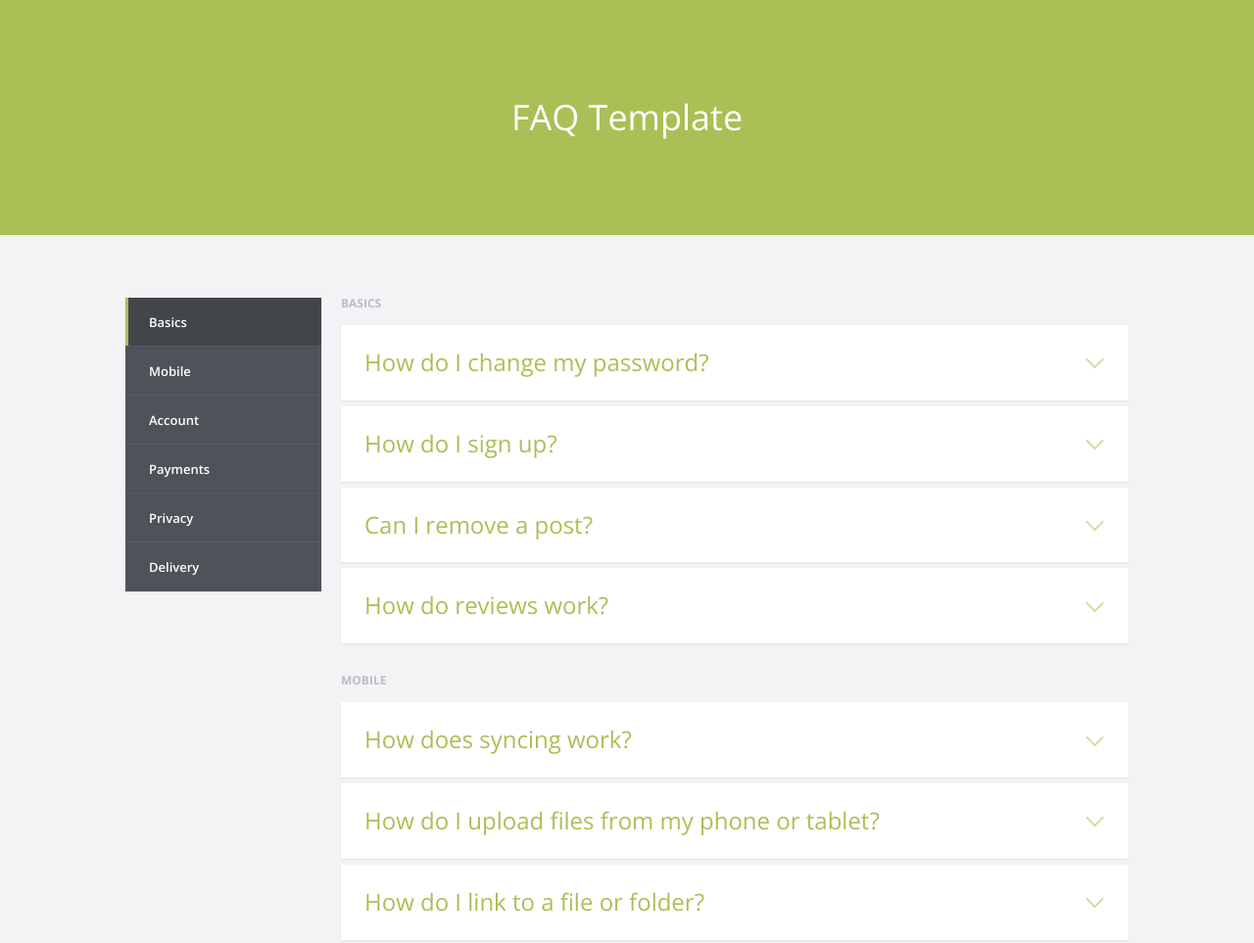
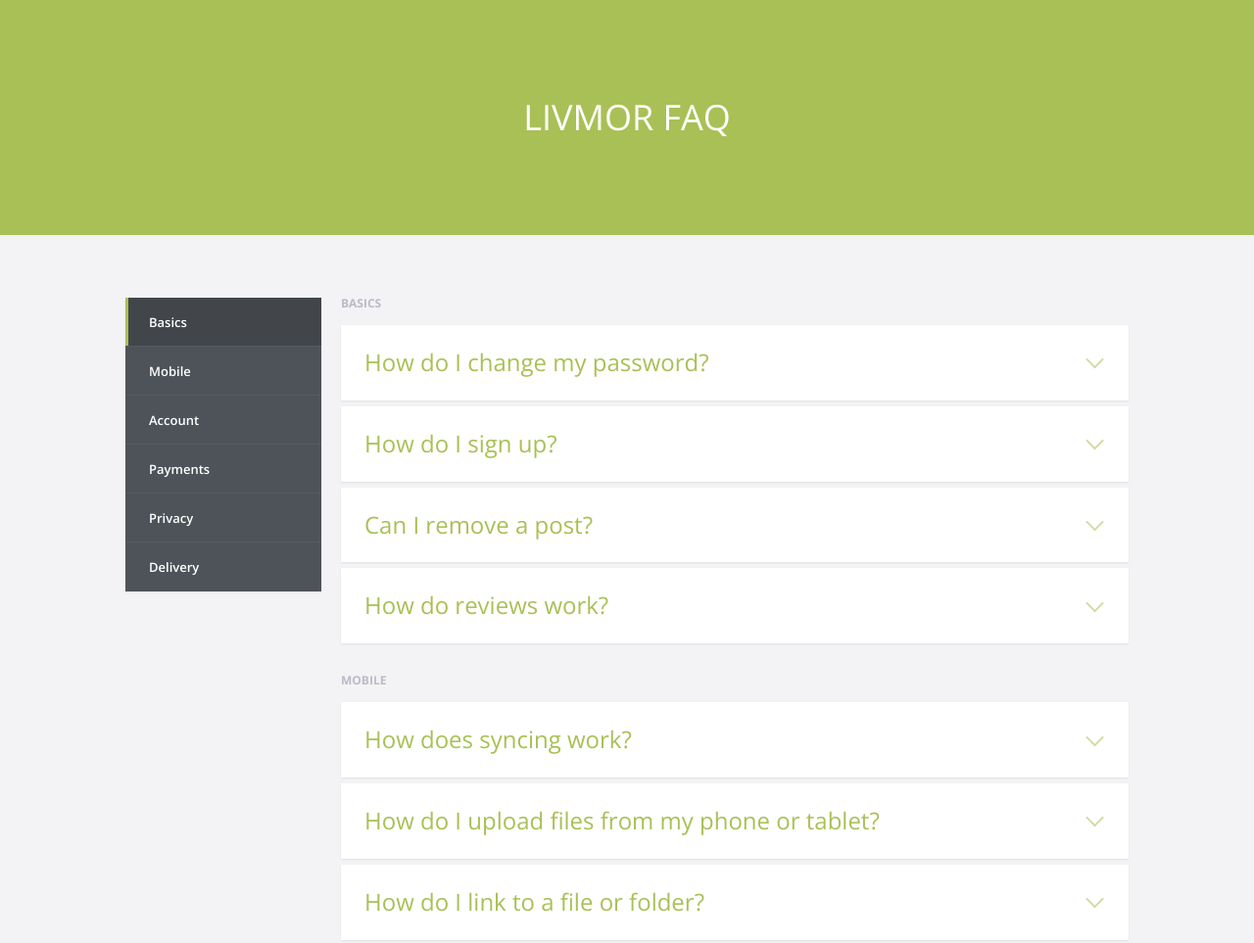
Before and after one commit to jonkaneshiro/faq, a plain HTML site: page index.html in a window 1280 px wide. Shown: the top 963 px of the page at 98% size. Drawn offline with nearby package versions, Linux system fonts and the light colour scheme.

Commit message:
lm-custom

```diff
--- a/index.html
+++ b/index.html
@@ -9,11 +9,11 @@
 	<link rel="stylesheet" href="css/reset.css"> <!-- CSS reset -->
 	<link rel="stylesheet" href="css/style.css"> <!-- Resource style -->
 	<script src="js/modernizr.js"></script> <!-- Modernizr -->
-	<title>FAQ Template | CodyHouse</title>
+	<title>LIVMOR FAQ | support@LIVMOR.com</title>
 </head>
 <body>
 <header>
-	<h1>FAQ Template</h1>
+	<h1>LIVMOR FAQ</h1>
 </header>
 <section class="cd-faq">
 	<ul class="cd-faq-categories">
```
